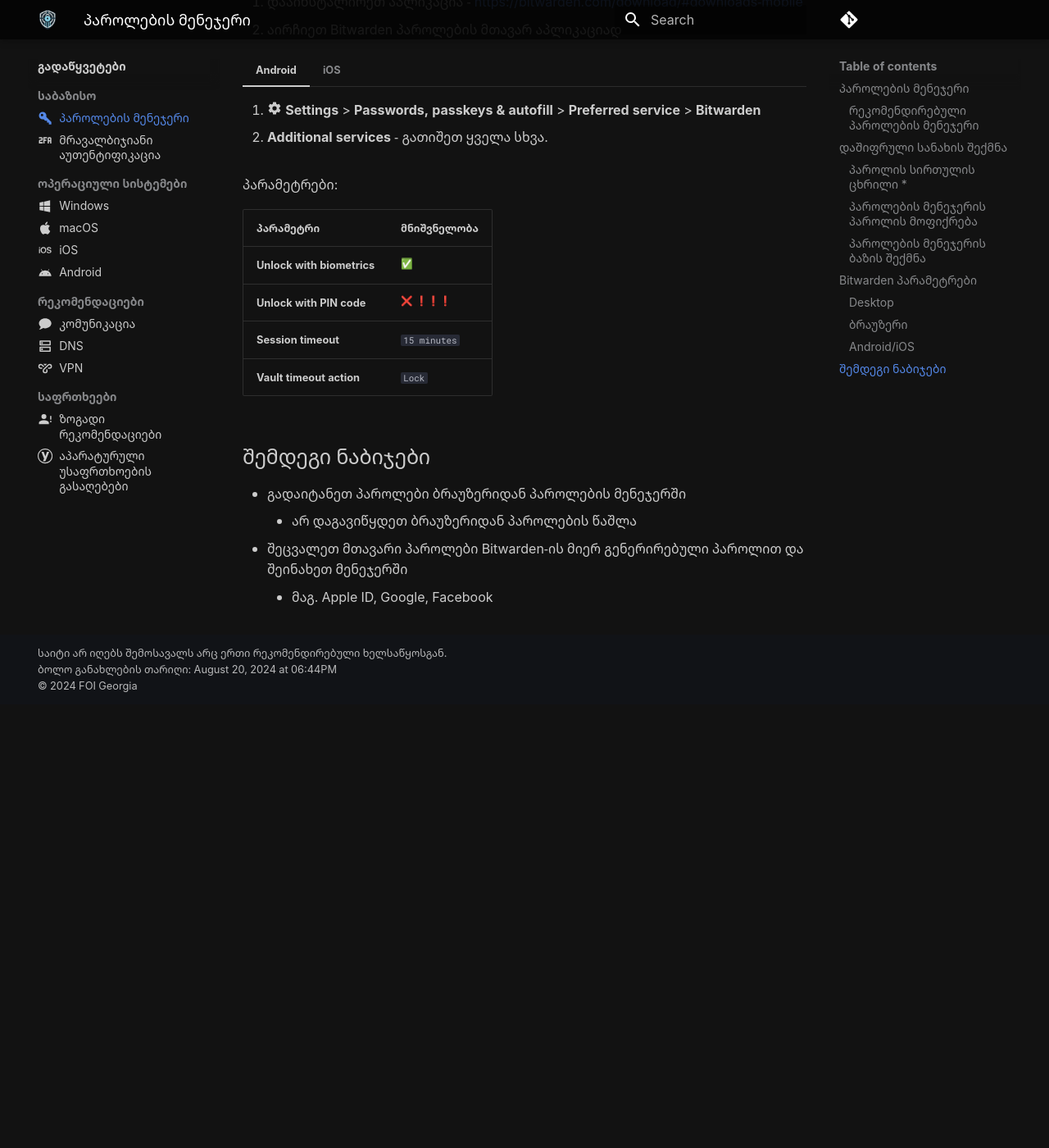
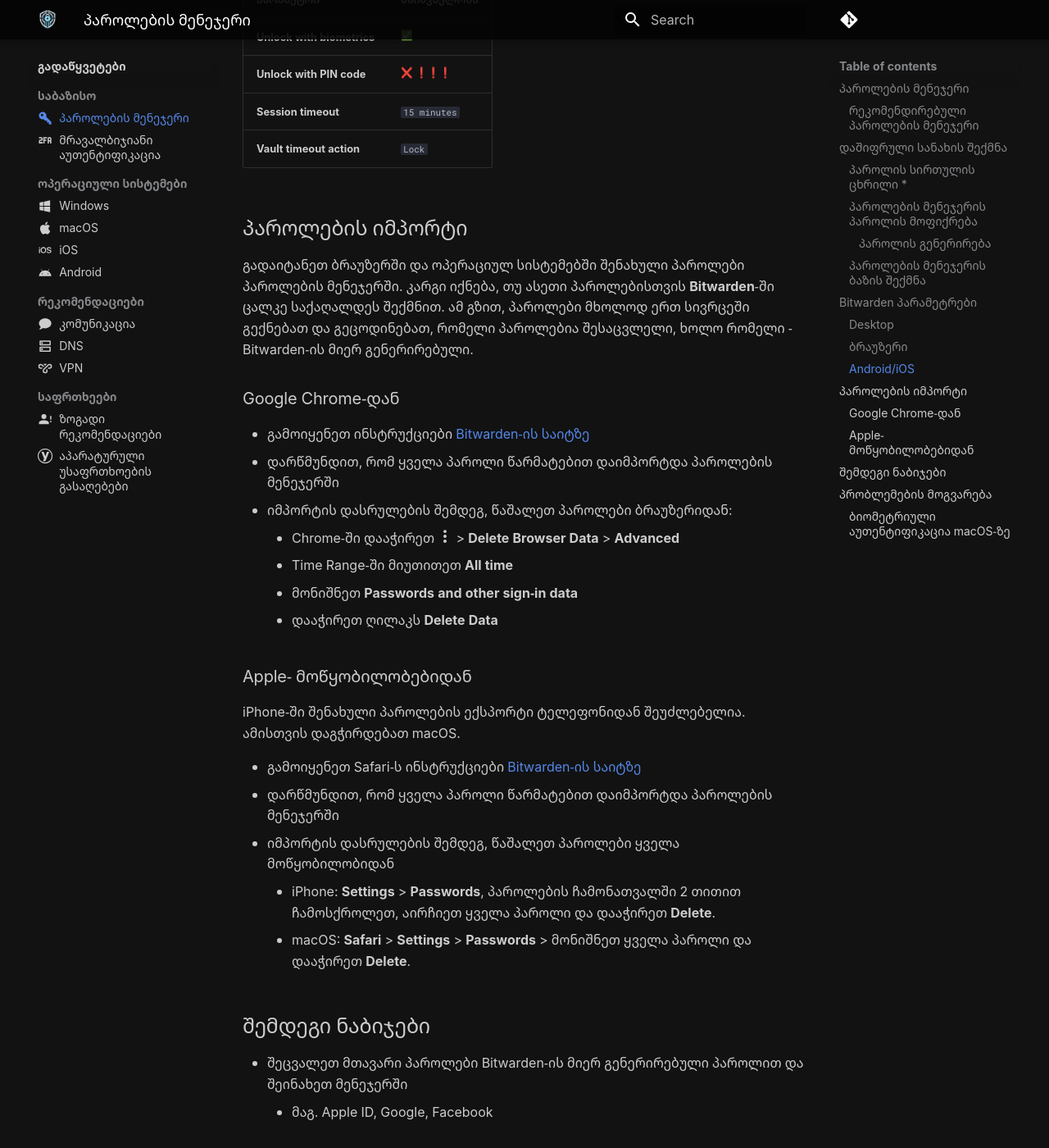
Before and after one commit to foige/security.foi.ge, an MkDocs documentation site: the page built from docs/solutions/passwords.md, in a window 1280 px wide and 1400 px high, scrolled down 7124 px. Shown: the whole window at 82% size. Built offline with MkDocs 1.6.1 and Material for MkDocs 9.7.7, drawn with Linux system fonts in a browser that asks for light colours; emoji names are drawn with the system emoji font; comment, search, counter and statistics services are not loaded; before the commit the page ends 7983 px from its top, so only the background shows below that; some of the changed text lies outside the part shown.

Commit message:
docs(passwords): Reorganize passwords docs and add import procedures

```diff
--- a/docs/solutions/passwords.md
+++ b/docs/solutions/passwords.md
@@ -181,22 +179,28 @@
 
 ///
 
+#### პაროლის გენერირება
 
-1. გადადით შემდეგ საიტზე - [https://1password.com/password-generator/](https://1password.com/password-generator/)
-2. **Password Type**-ში აირჩიეთ "Memorable Password"
-3. **Length**: აირჩიეთ მინიმუმ 5 ან მეტი, რამდენი სიტყვის ან მარცვლის დამახსოვრებასაც შეძლებთ.
-4. **Full Words**: დატოვეთ ჩართული სიტყვების დასაგენერირებლად, მარცვლების დასაგენერირებლად - გათიშეთ.
-5. ჩაიწერეთ დაგენერირებული პაროლი **ფურცელზე**!
+- [1Password](https://1password.com/password-generator/)-ით დააგენერირეთ 5 ან მეტ სიტყვიანი პაროლი,
+    ჩასვით **Bitwarden**-ის ჩანაწერში **Password** ველში, დაამატეთ ერთი ციფრი ნებისმიერ ადგილზე და შეინახეთ.
+    - **1Password** კონფიგურაცია:
 
+        | დასახელება        | მნიშვნელობა                 |
+        |-------------------|-----------------------------|
+        | **Length**        | 5 ან მეტი                   |
+        | **Password Type** | Memorable Password          |
+        | **Full Words**    | :material-checkbox-outline: |
+
+- შეინახეთ ჩანაწერი **Save** ღილაკზე დაჭერით.
+- ჩაიწერეთ დაგენერირებული პაროლი **ფურცელზე**!
     - არ გადაუღოთ სურათი
     - არ დაასკანეროთ
     - არ გაუზიაროთ არავის (არც საკუთარ თავს მაგ. note to self-ით)
     - არ შეინახოთ ფაილში
     - არ ჩაწეროთ არსად, Bitwarden-ის გარდა.
 
-6. ფურცელი შეინახეთ და გაუფრთხილდით იქამდე, სანამ პაროლს არ დაიმახსოვრებთ.
-7. პაროლის დამახსოვრების შემდეგ, ფურცელი დაწვით.
-8. სიტყვებს შორის გამოყოფის გამოყენება მნიშვნელოვანია!
+- ფურცელი შეინახეთ და გაუფრთხილდით იქამდე, სანამ პაროლს არ დაიმახსოვრებთ. პაროლის დამახსოვრების შემდეგ, ფურცელი დაწვით.
+- სიტყვებს შორის გამოყოფის გამოყენება მნიშვნელოვანია!
     - არ აქვს მნიშვნელობა, გამოყოფად რას აირჩევთ. ეს შეიძლება იყოს წერტილი, მძიმე, "სფეისი", ციფრი.
 
         მაგ. `primrose.provide.uranus.contrite.raggedy`, ან `primrose provide uranus contrite raggedy` (**არ გამოიყენოთ მაგალითებში მოყვანილი პაროლი!**)
@@ -223,13 +227,6 @@
 
 მაქსიმალური უსაფრთხოებისთვის და კომფორტისთვის, გამოიყენეთ ქვემოთ მოყვანილი პარამეტრები.
 
-/// admonition | არ გამოიყენოთ PIN!
-    type: warning
-არ გამოიყენოთ Unlock with PIN ფუნქცია! მისი გვერდის ავლა თავდამსხმელისთვის მარტივია.
-
-იმისთვის, რომ პაროლის შეყვანა ყოველ ჯერზე არ გიწევდეთ, შეგიძლიათ გამოიყენოთ ბიომეტრიული ავთენტიფიკაციის
-მეთოდი.
-///
 
 ### Desktop
 
@@ -258,20 +255,6 @@
 |                  | **Require verification for browser integration** | :x:                                                          |
 |                  | **Use hardware acceleration**                    | :white_check_mark:                                           |
 
-
-
-/// admonition | macOS-ზე ბიომეტრიული აუთენტიფიკაცია ლეპტოპის დახურვის შემდეგ
-    type: tip
-
-Bitwarden-ში არსებული [ხარვეზის](https://github.com/bitwarden/clients/issues/5591) გამო, თუ ლეპტოპს დახურავთ, ხელახლა გახსნისას ბიომეტრიული აუთენტიფიკაციის ოფცია არ გამოჩნდება.
-
-დროებითი გამოსავალი:
-
-1. Bitwarden-ის აუთენტიფიკაციის ეკრანზე დააჭირეთ კლავიშების კომბინაციას: ++cmd+l++
-2. ამის შემდეგ "Unlock with Touch ID" ღილაკი უნდა გამოჩნდეს.
-
-ეს პრობლემა მხოლოდ ლეპტოპის დახურვით დაბლოკვისას ჩნდება და მოგვარდება Bitwarden-ის მომავალ განახლებებში.
-///
 
 ### ბრაუზერი
 
@@ -319,9 +302,49 @@
 | **Session timeout**        | `15 minutes`                                |
 | **Vault timeout action**   | `Lock`                                      |
 
+
+## პაროლების იმპორტი
+
+გადაიტანეთ ბრაუზერში და ოპერაციულ სისტემებში შენახული პაროლები პაროლების მენეჯერში.
+კარგი იქნება, თუ ასეთი პაროლებისთვის **Bitwarden**-ში ცალკე საქაღალდეს შექმნით. ამ გზით,
+პაროლები მხოლოდ ერთ სივრცეში გექნებათ და გეცოდინებათ, რომელი პაროლებია შესაცვლელი, ხოლო რომელი
+- Bitwarden-ის მიერ გენერირებული.
+
+### Google Chrome-დან
+
+- გამოიყენეთ ინსტრუქციები [Bitwarden-ის საიტზე](https://bitwarden.com/help/import-from-chrome/)
+- დარწმუნდით, რომ ყველა პაროლი წარმატებით დაიმპორტდა პაროლების მენეჯერში
+- იმპორტის დასრულების შემდეგ, წაშალეთ პაროლები ბრაუზერიდან:
+    - Chrome-ში დააჭირეთ :fontawesome-solid-ellipsis-vertical: > **Delete Browser Data** > **Advanced**
+    - Time Range-ში მიუთითეთ **All time**
+    - მონიშნეთ **Passwords and other sign-in data**
+    - დააჭირეთ ღილაკს **Delete Data**
+
+### Apple- მოწყობილობებიდან
+
+iPhone-ში შენახული პაროლების ექსპორტი ტელეფონიდან შეუძლებელია. ამისთვის დაგჭირდებათ
+macOS.
+
+- გამოიყენეთ Safari-ს ინსტრუქციები [Bitwarden-ის საიტზე](https://bitwarden.com/help/import-from-safari/)
+- დარწმუნდით, რომ ყველა პაროლი წარმატებით დაიმპორტდა პაროლების მენეჯერში
+- იმპორტის დასრულების შემდეგ, წაშალეთ პაროლები ყველა მოწყობილობიდან
+    - iPhone: **Settings** > **Passwords**, პაროლების ჩამონათვალში 2 თითით ჩამოსქროლეთ, აირჩიეთ ყველა პაროლი და დააჭირეთ **Delete**.
+    - macOS: **Safari** > **Settings** > **Passwords** > მონიშნეთ ყველა პაროლი და დააჭირეთ **Delete**.
+
 ## შემდეგი ნაბიჯები
 
-- გადაიტანეთ პაროლები ბრაუზერიდან პაროლების მენეჯერში
-    * არ დაგავიწყდეთ ბრაუზერიდან პაროლების წაშლა
 - შეცვალეთ მთავარი პაროლები Bitwarden-ის მიერ გენერირებული პაროლით და შეინახეთ მენეჯერში
     * მაგ. Apple ID, Google, Facebook
+
+## პრობლემების მოგვარება
+
+### ბიომეტრიული აუთენტიფიკაცია macOS-ზე
+
+Bitwarden-ში არსებული [ხარვეზის](https://github.com/bitwarden/clients/issues/5591) გამო, თუ ლეპტოპს დახურავთ, ხელახლა გახსნისას ბიომეტრიული აუთენტიფიკაციის ოფცია არ გამოჩნდება.
+
+დროებითი გამოსავალი:
+
+1. Bitwarden-ის აუთენტიფიკაციის ეკრანზე დააჭირეთ კლავიშების კომბინაციას: ++cmd+l++
+2. ამის შემდეგ "Unlock with Touch ID" ღილაკი უნდა გამოჩნდეს.
+
+ეს პრობლემა მხოლოდ ლეპტოპის დახურვით დაბლოკვისას ჩნდება და მოგვარდება Bitwarden-ის მომავალ განახლებებში.
```
Also changed, not shown: other parts of docs/solutions/passwords.md (+2 -4 lines).
